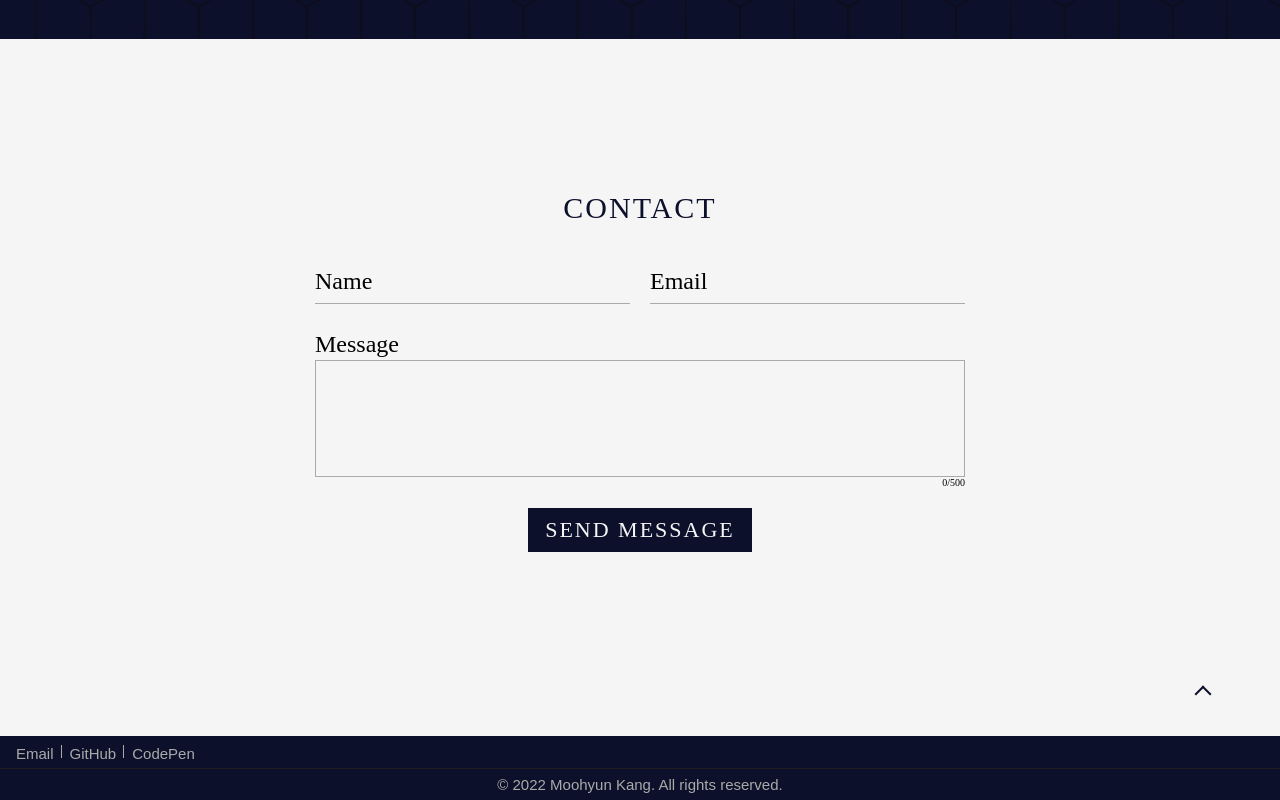
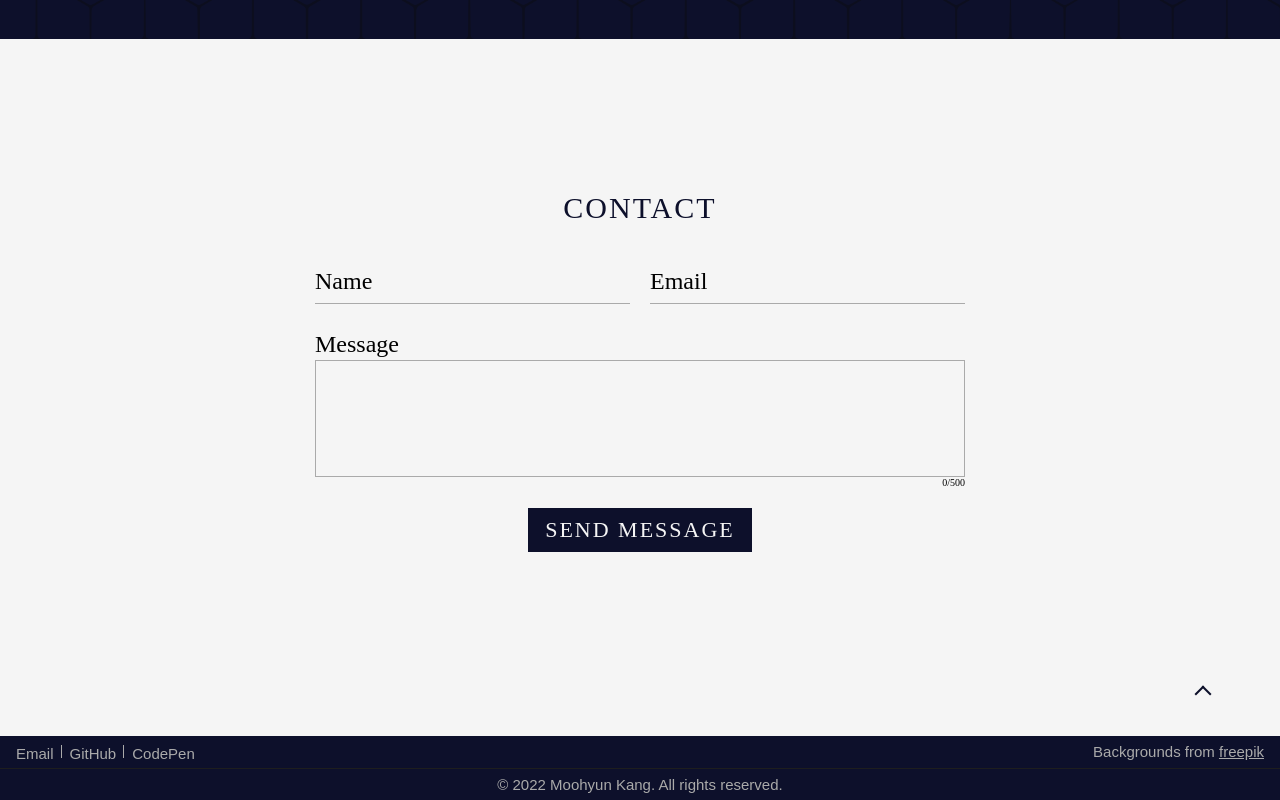
Before and after one commit to moohka/my-portfolio-3.0, a React (Create React App) app: page / in a window 1280 px wide. Shown: the part 4078-4878 px from the top of the page. Built offline with nearby package versions, Linux system fonts and the light colour scheme; a web font is replaced by a local one.

Commit message:
Header link update, Footer attribute added

```diff
--- a/src/components/Footer.jsx
+++ b/src/components/Footer.jsx
@@ -37,6 +37,18 @@ const Footer = () => {
             </a>
           </li>
         </ul>
+
+        <div className="footer-attribute">
+          Backgrounds from&nbsp;
+          <a
+            className="footer-attribute-anchor"
+            href="https://www.freepik.com/search?format=search&query=pattern"
+            target="_blank"
+            rel="noreferrer"
+          >
+            freepik
+          </a>
+        </div>
       </div>
 
       <div className="footer-div" id="second-div">
--- a/src/components/Header.jsx
+++ b/src/components/Header.jsx
@@ -9,7 +9,7 @@ const Header = () => {
     <>
       <div className="header" ref={navRefs[0]}>
         <h1 className="header-title">
-          <a className="header-refresh" href="http://localhost:3000">
+          <a className="header-refresh" href="http://www.moohyunkang.com">
             Moohyun Kang
           </a>
         </h1>
--- a/src/styles/scss/_Footer.scss
+++ b/src/styles/scss/_Footer.scss
@@ -4,7 +4,6 @@ footer {
   position: relative;
   display: block;
   background-color: $color-black;
-  color: $color-white;
 
   & .top-button {
     position: absolute;
@@ -32,19 +31,18 @@ footer {
         border-color: $color-gray;
       }
     }
-  }
+  } //end of scroll button
 
   & .footer-div {
     &#first-div {
       display: flex;
-      justify-content: flex-start;
+      justify-content: space-between;
       align-items: center;
       text-align: left;
       width: 100%;
       padding: 0 1rem;
       height: 4vh;
 
-      //my-contact
       & .footer-list {
         display: flex;
         gap: 1rem;
@@ -79,6 +77,17 @@ footer {
             }
           }
         }
+      } //end of contact-anchor
+
+      & .footer-attribute {
+        color: $color-gray;
+        font-family: sans-serif;
+        font-size: $font-size-footer;
+
+        & .footer-attribute-anchor {
+          color: inherit;
+          font-family: inherit;
+        }
       }
     } //end of first line div
 
@@ -92,8 +101,8 @@ footer {
 
       & .footer-copyright {
         font-size: $font-size-footer;
+        color: $color-gray;
         font-family: sans-serif;
-        color: $color-gray;
         white-space: nowrap;
       }
     } //end of seond line div
--- a/src/styles/style.css
+++ b/src/styles/style.css
@@ -46,7 +46,6 @@ footer {
   position: relative;
   display: block;
   background-color: #0d102b;
-  color: whitesmoke;
 }
 footer .top-button {
   position: absolute;
@@ -73,7 +72,7 @@ footer .top-button:hover::before {
 }
 footer .footer-div#first-div {
   display: flex;
-  justify-content: flex-start;
+  justify-content: space-between;
   align-items: center;
   text-align: left;
   width: 100%;
@@ -110,6 +109,15 @@ footer .footer-div#first-div .footer-list .footer-item .footer-anchor {
 footer .footer-div#first-div .footer-list .footer-item .footer-anchor:hover {
   color: whitesmoke;
 }
+footer .footer-div#first-div .footer-attribute {
+  color: #aaa;
+  font-family: sans-serif;
+  font-size: calc(11px + 0.5vmin);
+}
+footer .footer-div#first-div .footer-attribute .footer-attribute-anchor {
+  color: inherit;
+  font-family: inherit;
+}
 footer .footer-div#second-div {
   display: flex;
   justify-content: center;
@@ -120,8 +128,8 @@ footer .footer-div#second-div {
 }
 footer .footer-div#second-div .footer-copyright {
   font-size: calc(11px + 0.5vmin);
+  color: #aaa;
   font-family: sans-serif;
-  color: #aaa;
   white-space: nowrap;
 }
 
```
Also changed, not shown: 1 other file (tests, documents, lock files or other folders).
